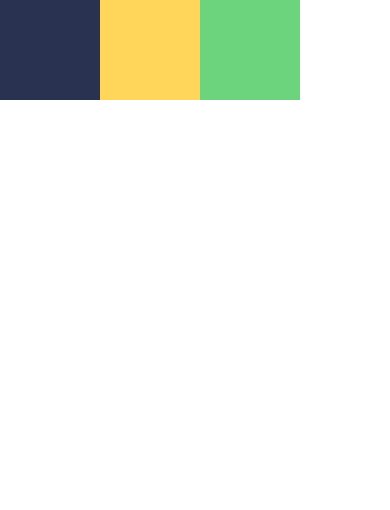
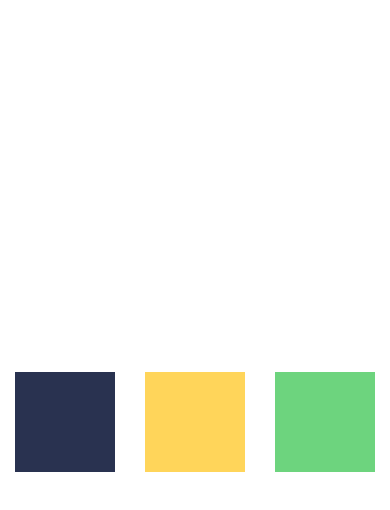
Before and after one commit to hijakd/comp3130Wk02, a React Native app: screen / in a window 390 px wide. Shown: the top 510 px of the page. Built offline with nearby package versions, Linux system fonts and the light colour scheme.

Commit message:
aligning & justifiying the displayed items

```diff
--- a/App.js
+++ b/App.js
@@ -16,6 +16,12 @@ const styles = StyleSheet.create({
   container: {
     flex: 1,
     flexDirection:"row",
+    // justifyContent:'center', // justifies content along the "main axis"
+    justifyContent:'space-around', // justifies content along the "main axis" with 'padding'
+    alignItems:'center', // aligns items along the "cross axis"
+
+
+
     // backgroundColor: '#fff',
     // alignItems: 'center',
     // justifyContent: 'center',
```
